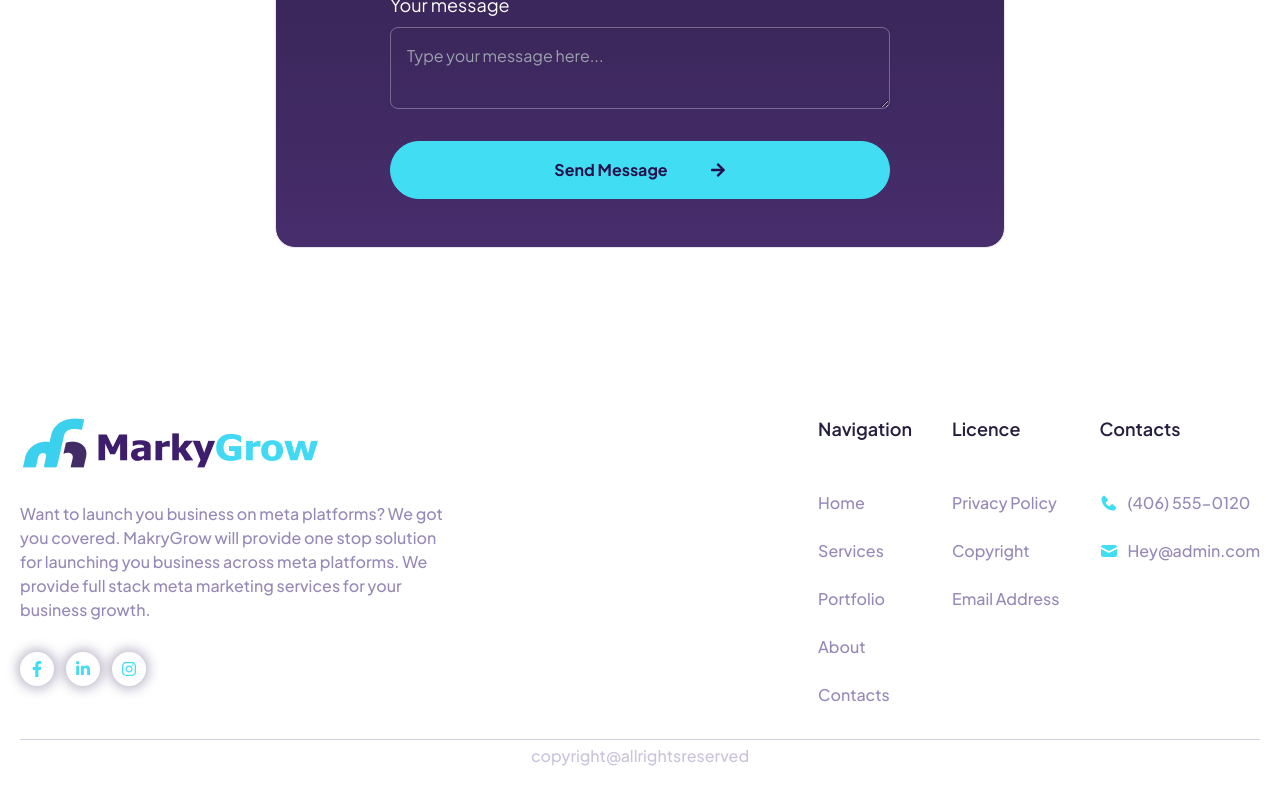
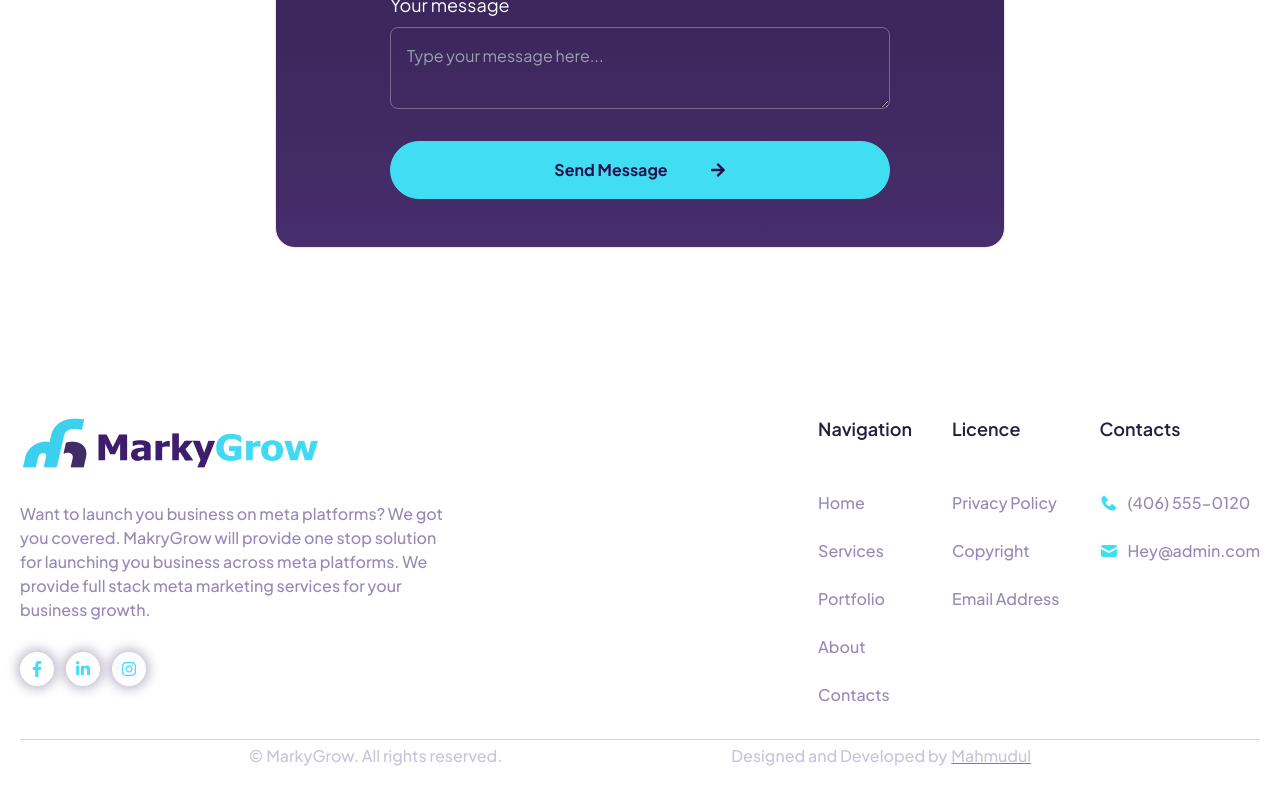
Before and after one commit to Marimo-103/MarkyGrow, a React (Vite) app: page / in a window 1280 px wide. Shown: the part 3723-4523 px from the top of the page. Built offline with nearby package versions, Linux system fonts and the light colour scheme.

Commit message:
Copyright added

```diff
--- a/src/Components/Footer.jsx
+++ b/src/Components/Footer.jsx
@@ -113,10 +113,18 @@ const Footer = () => {
       </Container>
       <Container className="lg:pb-8 pb-3">
         <div className="line h-[1px] w-full bg-paragraphText opacity-40"></div>
-        <ParagraphText
-          className="text-center mt-1 opacity-50"
-          text="copyright@allrightsreserved"
-        />
+        <div className="flex md:flex-row flex-col justify-evenly items-center mt-1 opacity-50">
+          <ParagraphText
+            className=""
+            text="© MarkyGrow. All rights reserved."
+          />
+          <div className="flex gap-1">
+            <ParagraphText className="" text="Designed and Developed by" />
+            <a className="underline" href="https://www.fiverr.com/s/pdANBqZ">
+              <ParagraphText text="Mahmudul" />
+            </a>
+          </div>
+        </div>
       </Container>
     </footer>
   );
```
